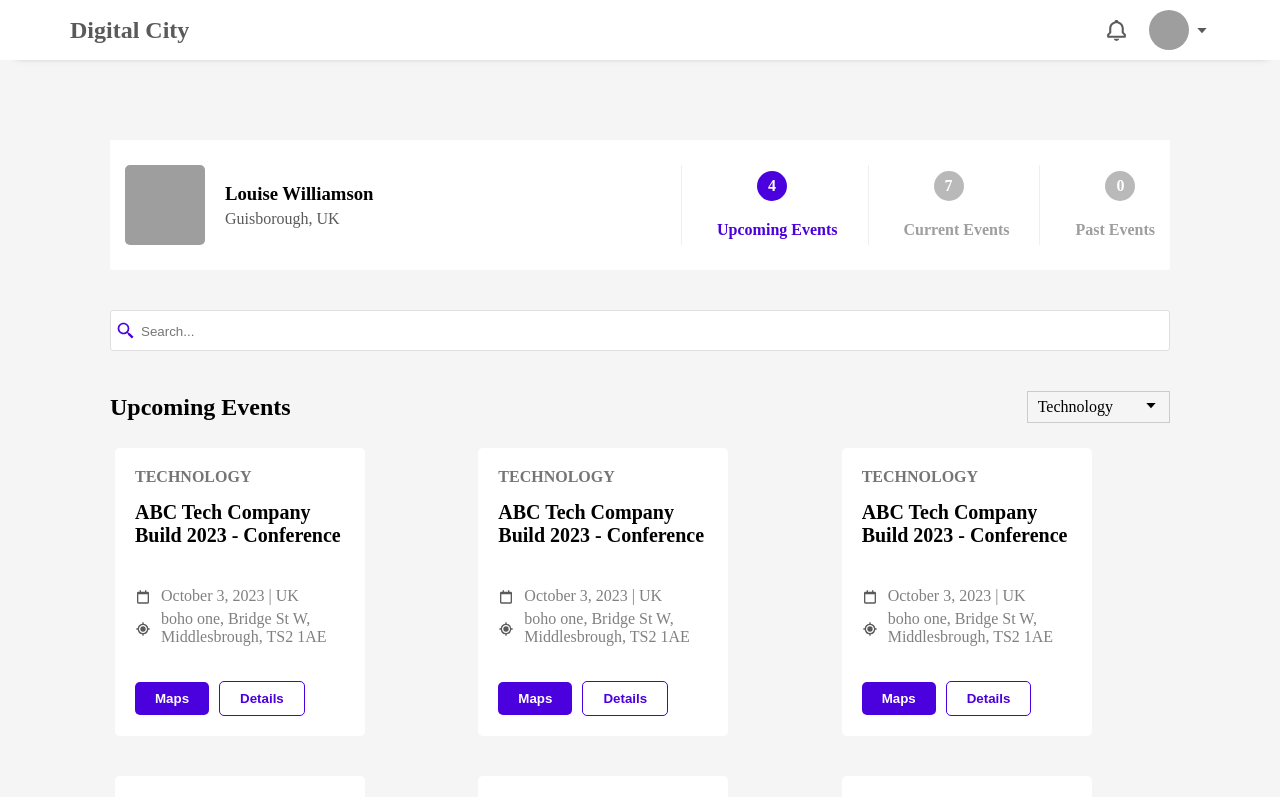
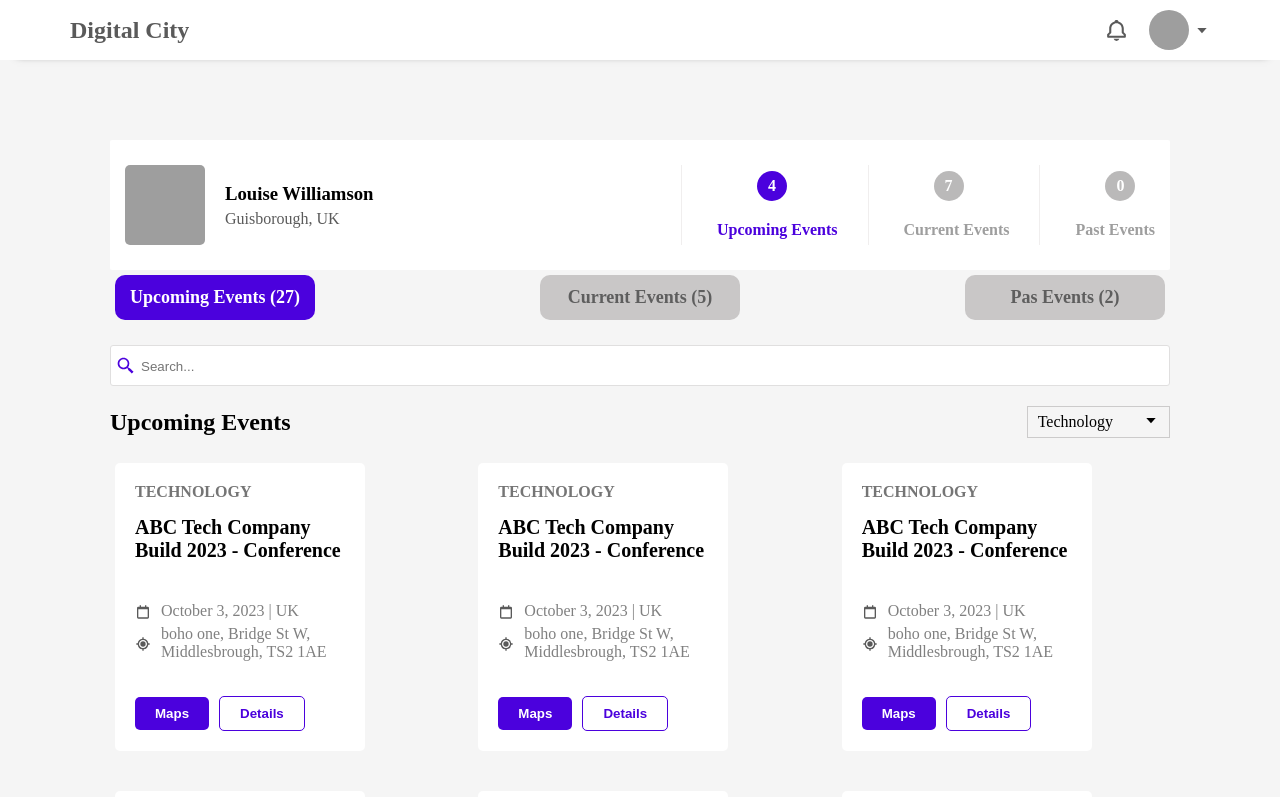
Before and after one commit to ahmedashfaq850/Events-Dashboard-in-Reactjs, a React (Create React App) app: page / in a window 1280 px wide. Shown: the top 797 px of the page. Built offline with nearby package versions, Linux system fonts and the light colour scheme; grey boxes are pictures that could not be loaded.

Commit message:
new commit

```diff
--- a/src/Components/ProfileBar/ProfileBar.css
+++ b/src/Components/ProfileBar/ProfileBar.css
@@ -84,6 +84,44 @@
     font-weight: bold;
 }
 
+.wrapper{
+    display: flex;
+    justify-content: space-between;
+    align-items: center;
+    overflow-x: scroll;
+    max-height: 100px;
+
+}
+
+.wrapper::-webkit-scrollbar{
+    width: 0;
+}
+
+.wrapper .item{
+    min-width: 200px;
+    height: 45px;
+    background: red;
+    align-items: center;
+    margin: 5px;
+    display: flex;
+    align-items: center;
+    justify-content: center;
+    color: white;
+    font-weight: bold;
+    font-size: 18px;
+    padding: 5px 10px;
+    border-radius: 10px;
+}
+
+.wrapper .primarybox{
+    background-color: #4B01DD;
+}
+
+.wrapper .Secondary{
+    background-color: rgb(201, 199, 199);
+    color: rgb(94, 94, 94);
+}
+
 
 
 @media (max-width: 1024px) {
--- a/src/Components/ProfileBar/ProfileBar.jsx
+++ b/src/Components/ProfileBar/ProfileBar.jsx
@@ -36,6 +36,11 @@ const ProfileBar = () => {
           </div>
         </div>
       </div>
+      <div className="wrapper">
+        <div className="item primarybox">Upcoming Events (27)</div>
+        <div className="item Secondary">Current Events (5)</div>
+        <div className="item Secondary">Pas Events (2)</div>
+      </div>
     </>
   );
 };
--- a/src/Components/Search/Search.css
+++ b/src/Components/Search/Search.css
@@ -4,7 +4,7 @@
     padding: 5px;
     border-radius: 3px;
     border: 1px solid rgb(224, 223, 223);
-    margin: 40px 0px;
+    margin: 20px 0px;
     display: flex;
     align-items: center;
 }
```
